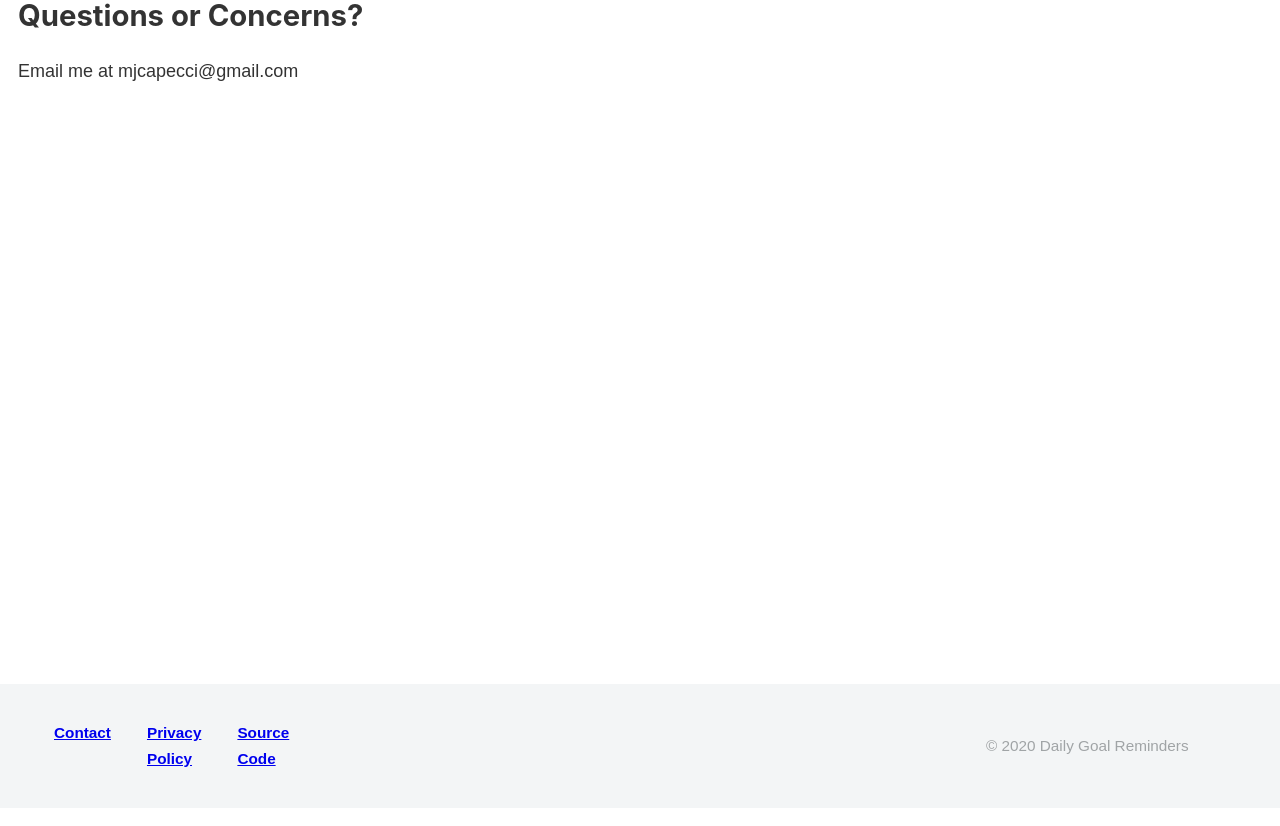
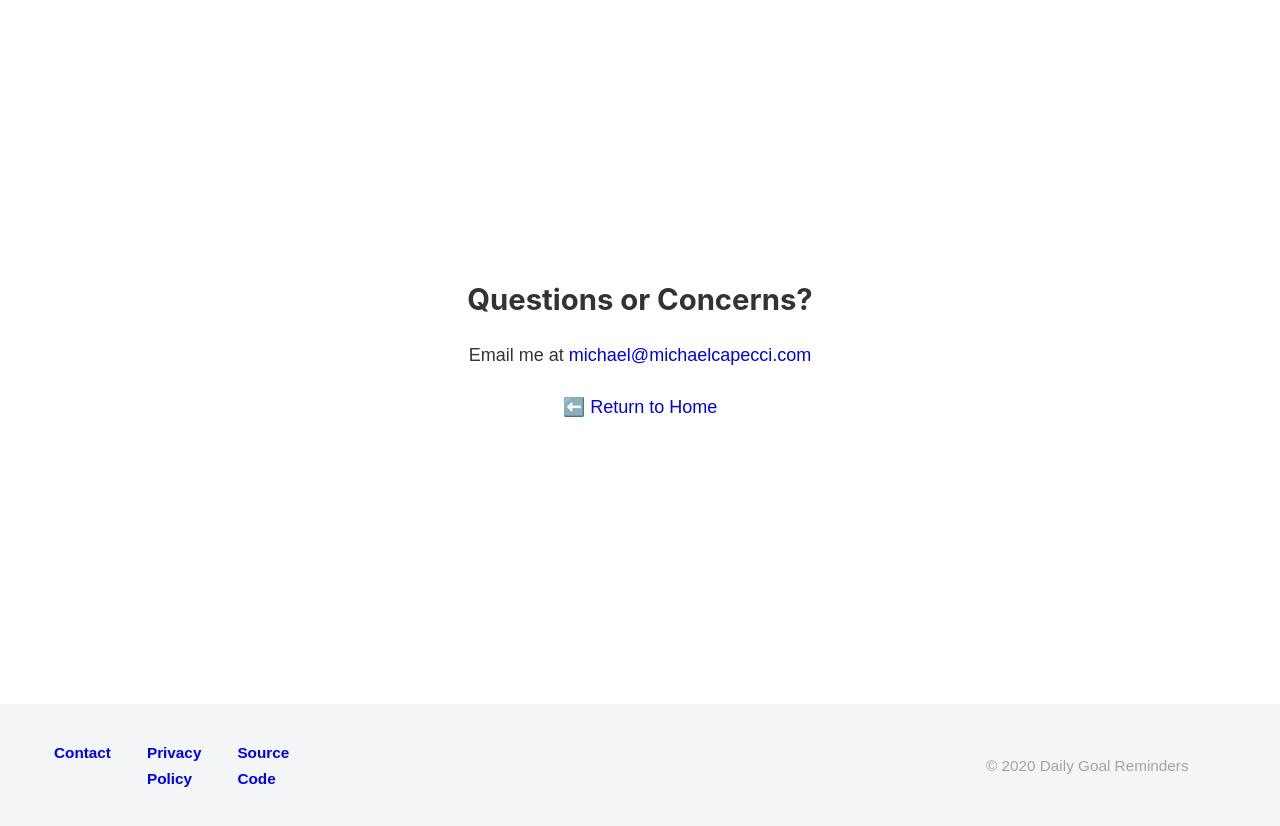
Before and after one commit to mjcapecci/daily-goals-landing-page, a Gatsby site: page /contact in a window 1280 px wide. Built offline with nearby package versions, Linux system fonts and the light colour scheme; Gatsby itself is replaced by a stand-in of ours.

Commit message:
adds minimal style to auxillary pages

```diff
--- a/src/components/button.js
+++ b/src/components/button.js
@@ -4,6 +4,7 @@ import { COLORS, BORDER_RADIUS, GRADIENT } from "../styles/constants"
 import "../styles/button.css"
 
 const Button = ({ children }) => (
+  <a href="https://apps.apple.com/us/app/daily-goal-reminders/id1524106873?mt=12">
     <button
       style={{
         padding: ".5rem 2.5rem",
@@ -15,10 +16,9 @@ const Button = ({ children }) => (
         cursor: "pointer",
       }}
     >
-    <a href="https://apps.apple.com/us/app/daily-goal-reminders/id1524106873?mt=12">
       {children}
+    </button>
   </a>
-  </button>
 )
 
 export default Button
--- a/src/pages/contact.js
+++ b/src/pages/contact.js
@@ -1,15 +1,21 @@
 import React from "react"
-import headerImage from "../images/header.png"
-import Hero from "../components/hero"
+import Layout from "../components/layout"
+import { Link } from "gatsby"
 
-import Layout from "../components/layout"
+import "../styles/aux.css"
 
 const Contact = () => {
   return (
     <Layout>
-      <div style={{ minHeight: "85.5vh" }}>
+      <div className="aux aux-contact" style={{ minHeight: "79vh" }}>
         <h2>Questions or Concerns?</h2>
-        <p>Email me at mjcapecci@gmail.com</p>
+        <p>
+          Email me at{" "}
+          <a href="mailto:michael@michaelcapecci.com">
+            michael@michaelcapecci.com
+          </a>
+        </p>
+        <Link to="/">⬅️ Return to Home</Link>
       </div>
     </Layout>
   )
--- /dev/null
+++ b/src/styles/aux.css
@@ -0,0 +1,16 @@
+.aux {
+  display: flex;
+  flex-direction: column;
+  align-items: left;
+  justify-content: center;
+  margin: 2rem 2rem;
+  text-align: left;
+}
+
+.aux a {
+  text-decoration: none;
+}
+
+.aux-contact {
+  align-items: center;
+}
--- a/src/styles/default.css
+++ b/src/styles/default.css
@@ -2,9 +2,11 @@ html {
   font-family: sans-serif;
   -ms-text-size-adjust: 100%;
   -webkit-text-size-adjust: 100%;
+  overflow-x: hidden;
 }
 body {
   margin: 0;
+
   -webkit-font-smoothing: antialiased;
   -moz-osx-font-smoothing: grayscale;
 }
@@ -445,3 +447,7 @@ li > p {
     font-size: 100%;
   }
 }
+
+footer a {
+  text-decoration: none;
+}
```
Also changed, not shown: src/pages/privacy-policy.js (+8 -4 lines). Lines whose indentation alone changed are shown as unchanged.
